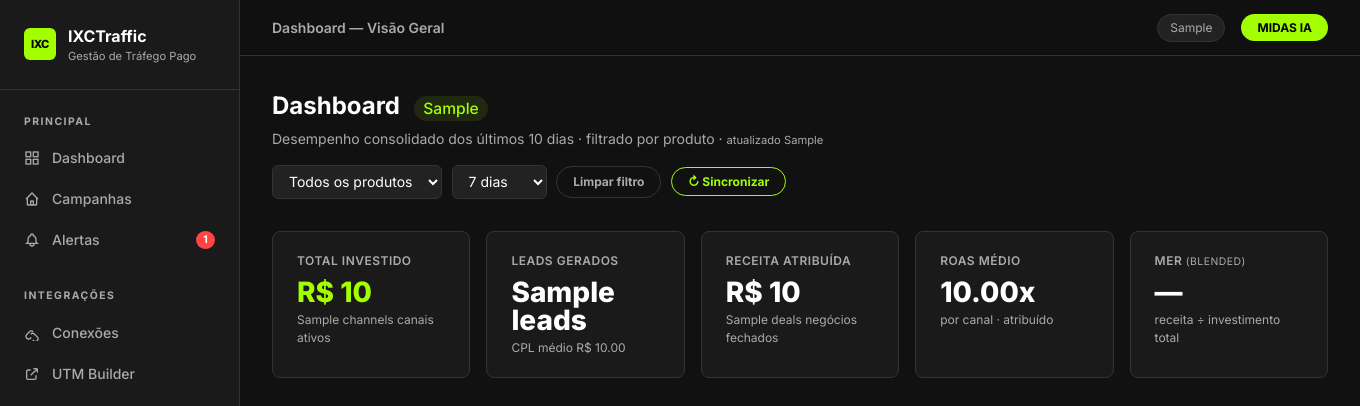
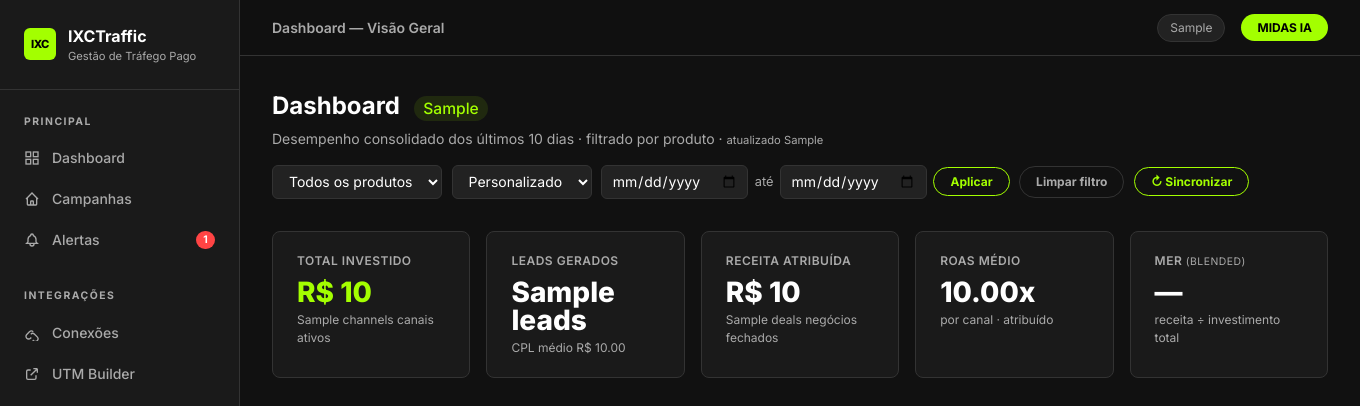
Before and after one commit to JoniLabres/crmtrafegopago, a FastAPI app: template web/templates/dashboard.html in a window 1360 px wide. Shown: the top 406 px of the page. Run offline with FastAPI, Linux system fonts and the light colour scheme; the template is opened without the code that fills it: most values are stand-ins (such as "Sample title", 1, 10 or a date in 2020); some libraries are stand-ins or nearby versions.

Commit message:
feat: plano Pro — cron diário, maxDuration 300s, datas personalizadas
- vercel.json: reativa crons (09:00 UTC diário) e maxDuration 300s
  agora suportados no plano Pro
- Dashboard: seletor "Personalizado" exibe inputs de data início/fim
  que são passados como ?date_from=&date_to= na query string
- conexoes.html: inicialização do date picker movida para
  DOMContentLoaded (evita null reference antes do DOM carregar)
- dashboard route: aceita date_from/date_to e calcula days relativo

Co-Authored-By: Claude Sonnet 4.6 <noreply@anthropic.com>

```diff
--- a/web/app.py
+++ b/web/app.py
@@ -211,13 +211,30 @@ def _get_alert_count():
 
 @app.get("/", response_class=HTMLResponse)
 async def dashboard(request: Request):
+    _apply_env_overrides()
     params = request.query_params
-    try:
-        days = int(params.get("days", 30))
-        days = max(7, min(days, 365))
-    except ValueError:
-        days = 30
     produto = params.get("produto", "").strip()
+    date_from_str = params.get("date_from", "").strip()
+    date_to_str   = params.get("date_to", "").strip()
+
+    if date_from_str and date_to_str:
+        # Custom date range: convert to days relative to today for the DB query
+        try:
+            from datetime import date as _date
+            df = _date.fromisoformat(date_from_str)
+            dt = _date.fromisoformat(date_to_str)
+            days = (_date.today() - df).days + 1
+            days = max(1, min(days, 730))
+        except ValueError:
+            days = 30
+            date_from_str = date_to_str = ""
+    else:
+        try:
+            days = int(params.get("days", 30))
+            days = max(7, min(days, 365))
+        except ValueError:
+            days = 30
+        date_from_str = date_to_str = ""
 
     data = _get_dashboard_data(days, produto)
     ltv_all = _load_ltv()
@@ -249,6 +266,8 @@ async def dashboard(request: Request):
     return templates.TemplateResponse("dashboard.html", {
         "request": request, "page": "dashboard", "days": days,
         "produto_filtro": produto,
+        "date_from": date_from_str,
+        "date_to":   date_to_str,
         "produtos": produtos,
         "active_product": _active_product, "alert_count": _get_alert_count(),
         "ltv": ltv_filtered,
--- a/web/templates/conexoes.html
+++ b/web/templates/conexoes.html
@@ -604,9 +604,6 @@
 .conn-body { display:flex; flex-direction:column; gap:0.75rem; padding:1.25rem; }
 </style>
 <script>
-// Initialize date pickers with last 7 days
-(function(){ setDays(7); })();
-
 // Show OAuth success toast if redirected back from OAuth
 (function(){
   const p = new URLSearchParams(location.search);
@@ -841,6 +838,9 @@ async function runPipeline() {
     showToast('Erro de rede', 'error');
   }
 }
+// Initialize date pickers after all functions are defined
+document.addEventListener('DOMContentLoaded', function(){ setDays(7); });
+
 async function createHubSpotProps() {
   const out = document.getElementById('action-output');
   out.style.display = 'block'; out.textContent = 'Criando propriedades no HubSpot...';
--- a/web/templates/dashboard.html
+++ b/web/templates/dashboard.html
@@ -30,13 +30,20 @@
         {% endfor %}
       </select>
 
-      <select name="days" class="input input-dark" style="width:auto;padding:0.4rem 0.75rem;font-size:0.875rem;" onchange="this.form.submit()">
+      <select name="days" id="days-select" class="input input-dark" style="width:auto;padding:0.4rem 0.75rem;font-size:0.875rem;" onchange="handleDaysChange(this)">
         <option value="7"  {% if days == 7  %}selected{% endif %}>7 dias</option>
         <option value="14" {% if days == 14 %}selected{% endif %}>14 dias</option>
         <option value="30" {% if days == 30 %}selected{% endif %}>30 dias</option>
         <option value="60" {% if days == 60 %}selected{% endif %}>60 dias</option>
         <option value="90" {% if days == 90 %}selected{% endif %}>90 dias</option>
+        <option value="custom" {% if days not in [7,14,30,60,90] %}selected{% endif %}>Personalizado</option>
       </select>
+      <div id="custom-dates" style="display:{% if days not in [7,14,30,60,90] %}flex{% else %}none{% endif %};gap:0.4rem;align-items:center;">
+        <input type="date" name="date_from" class="input input-dark" style="padding:0.4rem 0.6rem;font-size:0.875rem;" value="{{ date_from or '' }}">
+        <span style="color:var(--muted);font-size:0.8rem;">até</span>
+        <input type="date" name="date_to" class="input input-dark" style="padding:0.4rem 0.6rem;font-size:0.875rem;" value="{{ date_to or '' }}">
+        <button type="submit" class="btn btn-outline btn-sm">Aplicar</button>
+      </div>
 
       {% if produto_filtro %}
       <a href="/" class="btn btn-ghost btn-sm" style="white-space:nowrap;">Limpar filtro</a>
@@ -298,6 +305,16 @@ async function syncData(btn) {
   }
 }
 
+function handleDaysChange(sel) {
+  const custom = document.getElementById('custom-dates');
+  if (sel.value === 'custom') {
+    custom.style.display = 'flex';
+  } else {
+    custom.style.display = 'none';
+    sel.form.submit();
+  }
+}
+
 async function refreshLtv(btn) {
   const orig = btn.textContent;
   btn.textContent = 'Calculando...';
```
Also changed, not shown: vercel.json.
